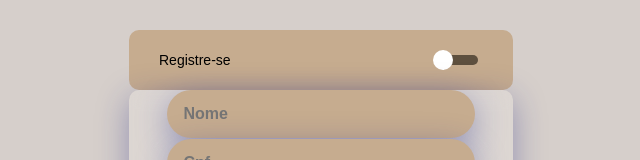
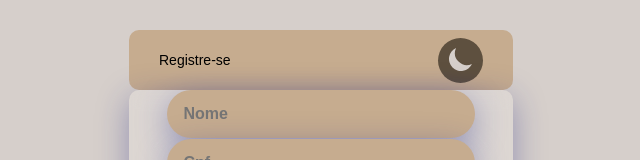
Before and after one commit to alexandre-roque/RaptorsPizzaria, a React (Vite) app: page /register in a window 1280 px wide. Shown: the top 160 px of the page, without its empty margins (319-959 px from the left). Built offline with nearby package versions, Linux system fonts and the light colour scheme.

Commit message:
fix: toggle and colors

```diff
--- a/package.json
+++ b/package.json
@@ -14,6 +14,7 @@
     "polished": "^4.2.2",
     "react": "^17.0.2",
     "react-dom": "^17.0.2",
+    "react-icons": "^4.3.1",
     "react-query": "^3.38.0",
     "react-redux": "^8.0.1",
     "react-router-dom": "^6.3.0",
--- a/src/components/Input/styles.tsx
+++ b/src/components/Input/styles.tsx
@@ -1,5 +1,4 @@
 import styled from "styled-components";
-import { lighten } from "polished";
 
 export const StyledInput = styled.input`
     ::placeholder{
--- a/src/components/LoginHeader/index.tsx
+++ b/src/components/LoginHeader/index.tsx
@@ -1,8 +1,6 @@
-import React, { useContext } from "react";
-import Switch from 'react-switch';
-import { ThemeContext } from "styled-components";
-import { Container } from "./styles";
-import { shade } from 'polished';
+import { CgSun } from 'react-icons/cg'
+import { HiMoon } from 'react-icons/hi'
+import { Container, Toggle } from "./styles";
 import { useDispatch } from "react-redux";
 import { changeTheme } from "../../store/ducks/theme";
 import { useSelector } from "react-redux";
@@ -21,21 +19,15 @@ function LoginHeader({content}: LoginHeaderProps) {
         dispatch(changeTheme());
     }
 
+    const icon = theme.title === "light" ? <HiMoon size={30} /> : <CgSun size={30} />;
+
     return(
         <Container>
             {content}
 
-            <Switch
-                onChange={toggleTheme}
-                checked={theme.title === 'dark'}
-                checkedIcon={false}
-                uncheckedIcon={false}
-                height={10}
-                width={40}
-                handleDiameter={20}
-                offColor={theme.colors.secundary}
-                onColor={shade(0.2, theme.colors.toggleOn)}
-            />
+            <Toggle onClick={toggleTheme}>
+                {icon}
+            </Toggle>
         </Container>
     )
 };
--- a/src/components/LoginHeader/styles.tsx
+++ b/src/components/LoginHeader/styles.tsx
@@ -10,3 +10,17 @@ export const Container = styled.div`
     padding: 0 30px;
     border-radius: 10px;
 `;
+
+export const Toggle = styled.button`
+    cursor: pointer;
+    height: 45px;
+    width: 45px;
+    border-radius: 50%;
+    border: none;
+    background-color: ${props => props.theme.colors.secundary};
+    color: ${props => props.theme.colors.background};
+    &:focus {
+        outline: none;
+    }
+    transition: all .3s ease;
+`;
--- a/src/styles/global.ts
+++ b/src/styles/global.ts
@@ -17,7 +17,7 @@ const GlobalStyle = createGlobalStyle`
         align-items: center;
         height: 100vh;
         width: 100vw;
-        transition: all .5s ease;
+        transition: all .3s ease;
     }
 `;
 // ${props => props.theme.colors.background}
--- a/src/styles/themes/dark.ts
+++ b/src/styles/themes/dark.ts
@@ -6,7 +6,7 @@ export default {
         secundary: '#443850',
         toggleOn: '#23B5D3',
 
-        background: '#2E4057',
+        background: '#00313C',
         text: '#EAF0CE'
     }
 }
--- a/src/styles/themes/light.ts
+++ b/src/styles/themes/light.ts
@@ -4,7 +4,7 @@ export default {
     colors: {
         primary: '#C6AC8F',
         secundary: '#5E503F',
-        toggleOn: '#204B57',
+        toggleOn: '#23B5D3',
 
         background: '#D6CFCB',
         text: '#000000'
```
Also changed, not shown: 1 other file (tests, documents, lock files or other folders).
